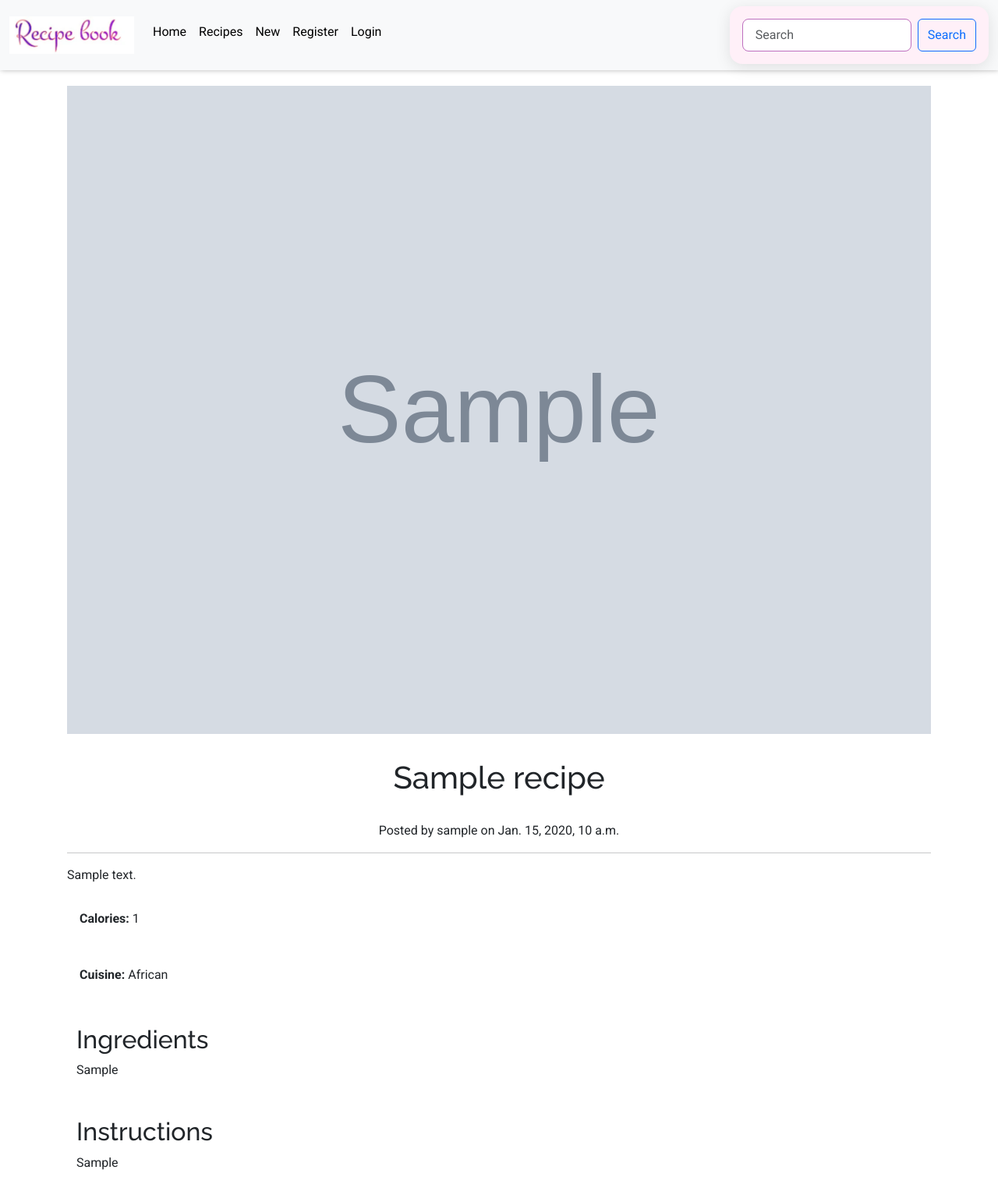
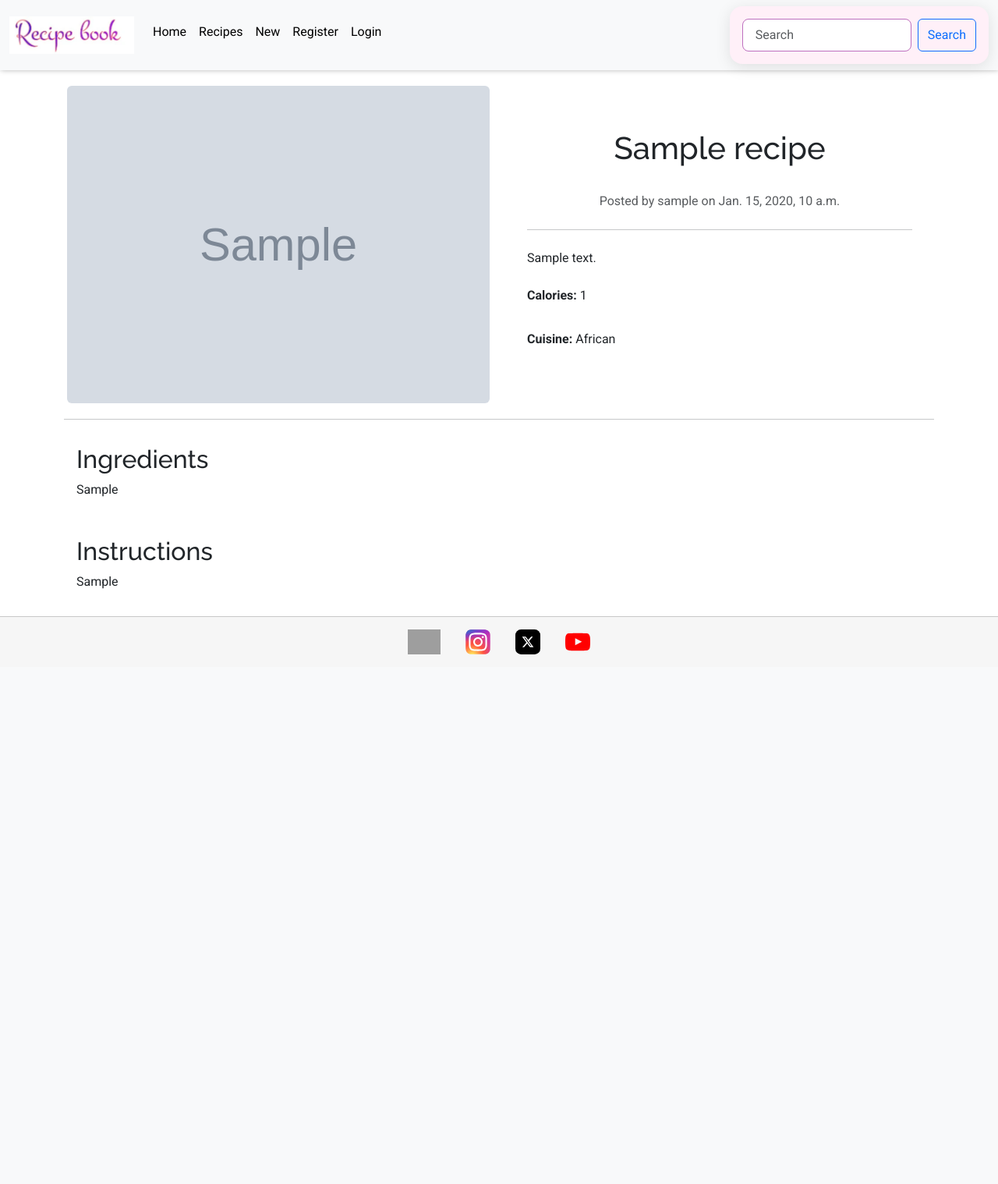
Before and after one commit to mildred-prog/recipe_book, a Django app: page /recipes/1/ in a window 1280 px wide. Shown: the top 1518 px of the page at 78% size. After the commit the page ends 839 px from the top, so only its background shows below. Run offline with Django 4.2, Linux system fonts and the light colour scheme; tables that the repository leaves empty hold one stand-in row (values such as "Sample post"); grey boxes marked "Sample" are stand-in pictures; some libraries are stand-ins or nearby versions; grey boxes are pictures that could not be loaded.

Commit message:
Refactor recipe detail layout for improved structure and styling

```diff
--- a/recipes/templates/recipes/recipe_detail.html
+++ b/recipes/templates/recipes/recipe_detail.html
@@ -5,25 +5,39 @@
 {% block content %}
     <div class="container">
         <div class="recipe-info mt-3 p-1">
+            <div class="row g-4">
+                <div class="col-md-6">
                     <div class="recipe-img">
-                <img src="{{ recipe.image.url }}" alt="{{ recipe.image_alt }}" class="recipe-pic">
+                        <img src="{{ recipe.image.url }}" alt="{{ recipe.image_alt }}" class="recipe-pic img-fluid rounded">
+                    </div>
+                </div>
+                <div class="col-md-6">
+                    <div class="p-4">
+                        <h1 class="text-center mb-4">{{ recipe.title }}</h1>
+                        <p class="text-center text-muted mb-4">Posted by {{recipe.user}} on {{recipe.posted_date}}</p>
+                        <hr class="my-4">
+                        <p class="mb-4">{{recipe.description}}</p>
+                        <div class="d-flex flex-column gap-3">
+                            <p><strong>Calories: </strong> {{ recipe.calories }}</p>
+                            <p><strong>Cuisine: </strong> {{ recipe.cuisine_type|title }}</p>
                         </div>
                         <div class="recipe-detail">
-                <h1 class="text-center">{{ recipe.title }}</h1>
-                <p class="text-center">Posted by {{recipe.user}} on {{recipe.posted_date}}</p>
-                <hr>
-                <p>{{recipe.description}}</p>
-                <p class="p-3"><strong>Calories: </strong> {{ recipe.calories }}</p>
-                <p class="p-3"><strong>Cuisine: </strong> {{ recipe.cuisine_type|title }}</p>
 
                             {% if request.user == recipe.user %}
                             <div class="text-center">
-                    <a href="{% url 'edit_recipe' recipe.id %}" class="btn btn-primary w-25">Edit</a>
-                    <a href="{% url 'delete_recipe' recipe.id %}" class="btn btn-primary w-25">Delete</a>
+                                <div class="d-flex flex-column flex-md-row justify-content-center gap-2">
+                                    <a href="{% url 'edit_recipe' recipe.id %}" class="btn btn-primary mx-auto mx-md-0 w-75 w-md-25">Edit</a>
+                                    <a href="{% url 'delete_recipe' recipe.id %}" class="btn btn-primary mx-auto mx-md-0 w-75 w-md-25">Delete</a>
+                                </div>
                             </div>
                             {% endif %}
                         </div>
                     </div>
+                </div>
+            </div>
+
+        </div>
+        <hr>
         <div class="recipe-container">
             <div class="ingredients p-3">
                 <h2>Ingredients</h2>
```
Lines whose indentation alone changed are shown as unchanged.
